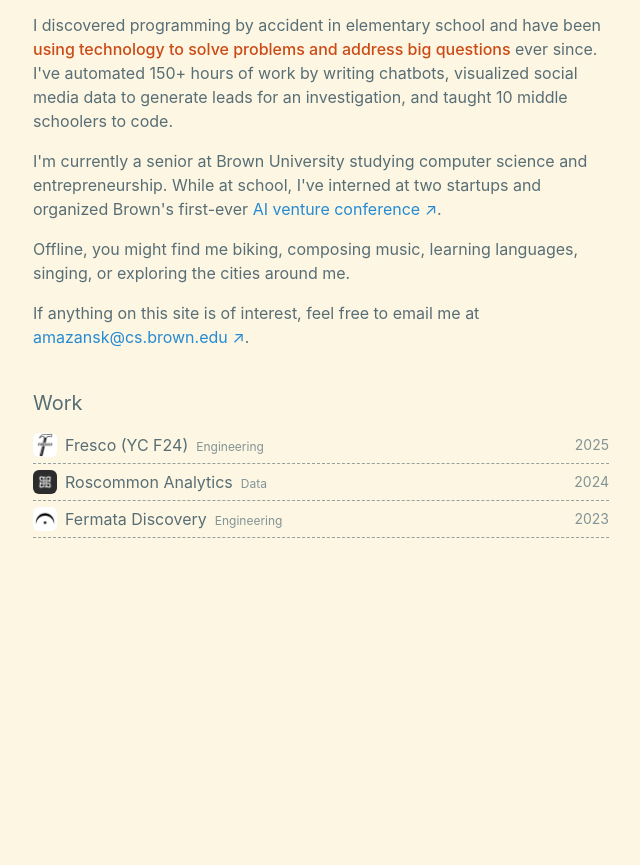
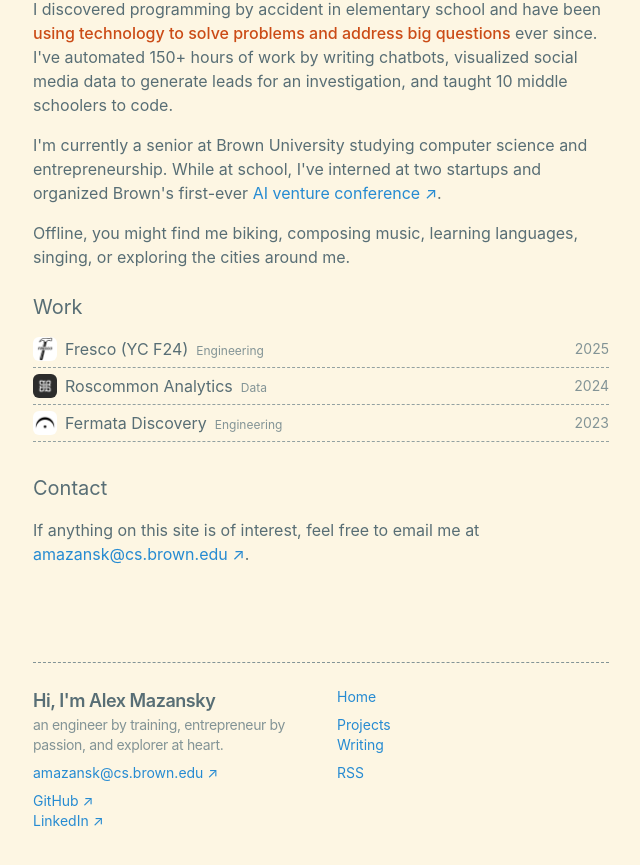
Before and after one commit to amazansky/alexmazansky.com, a Next.js app: page / in a window 1280 px wide. Shown: the part 239-1104 px from the top of the page, without its empty margins (319-959 px from the left). Before the commit the page ends 889 px from the top, so only its background shows below. Built offline with nearby package versions, Linux system fonts and the light colour scheme.

Commit message:
add footer, link arrow no wrap

```diff
--- a/app/components/A.tsx
+++ b/app/components/A.tsx
@@ -46,7 +46,10 @@
     >
       {children}
       {!supressExternalArrow && (
-        <span style={{ userSelect: "none" }} aria-hidden="true">
+        <span
+          style={{ userSelect: "none", whiteSpace: "nowrap" }}
+          aria-hidden="true"
+        >
           {" "}
           ↗
         </span>
--- a/app/components/footer.tsx
+++ b/app/components/footer.tsx
@@ -1,6 +1,45 @@
-// import { NAME } from "app/copywriting";
+import { EMAIL, HEADER_1, HEADER_2 } from "app/copywriting";
 import A from "./A";
 
 export default function Footer() {
-  return <footer className="mb-20"></footer>; // empty for now
+  return (
+    <footer className="pt-24 pb-12 text-sm">
+      <hr className="border-dashed text-solarized-base0" />
+      <div className="pt-6 flex flex-col space-y-4 sm:flex-row sm:space-x-8 sm:space-y-0">
+        {/* Left column */}
+        <div className="flex-1">
+          <h3 className="text-lg font-semibold tracking-tight">{HEADER_1}</h3>
+          <p className="text-muted-foreground tracking-tight">{HEADER_2}</p>
+          <ul className="mt-2">
+            <li className="pb-2">
+              <A href={`mailto:${EMAIL}`}>{EMAIL}</A>
+            </li>
+            <li>
+              <A href="https://github.com/amazansky">GitHub</A>
+            </li>
+            <li>
+              <A href="https://www.linkedin.com/in/alex-mazansky/">LinkedIn</A>
+            </li>
+          </ul>
+        </div>
+        {/* Right column */}
+        <div className="flex-1">
+          <ul>
+            <li className="pb-2">
+              <A href="/">Home</A>
+            </li>
+            <li>
+              <A href="/projects">Projects</A>
+            </li>
+            <li className="pb-2">
+              <A href="/posts">Writing</A>
+            </li>
+            <li>
+              <A href="/rss">RSS</A>
+            </li>
+          </ul>
+        </div>
+      </div>
+    </footer>
+  );
 }
--- a/app/layout.tsx
+++ b/app/layout.tsx
@@ -86,9 +86,11 @@
           disableTransitionOnChange={false}
           storageKey="theme"
         >
-          <main className="flex-auto min-w-0 mt-6 flex flex-col ">
-            <Navbar />
-            {children}
+          <main className="min-w-0 mt-6 flex flex-col h-[90vh]">
+            <div className="flex-1">
+              <Navbar />
+              {children}
+            </div>
             <Footer />
             <Analytics />
             <SpeedInsights />
--- a/app/page.tsx
+++ b/app/page.tsx
@@ -41,10 +41,6 @@
           Offline, you might find me biking, composing music, learning
           languages, singing, or exploring the cities around me.
         </p>
-        <p>
-          If anything on this site is of interest, feel free to email me at{" "}
-          <A href={`mailto:${EMAIL}`}>{EMAIL}</A>.
-        </p>
       </section>
       <h2 className="text-xl mb-4">Work</h2>
       <div className="space-y-1.5 mb-8">
@@ -76,6 +72,11 @@
           </div>
         ))}
       </div>
+      <h2 className="text-xl mb-4">Contact</h2>
+      <p>
+        If anything on this site is of interest, feel free to email me at{" "}
+        <A href={`mailto:${EMAIL}`}>{EMAIL}</A>.
+      </p>
     </>
   );
 }
```
